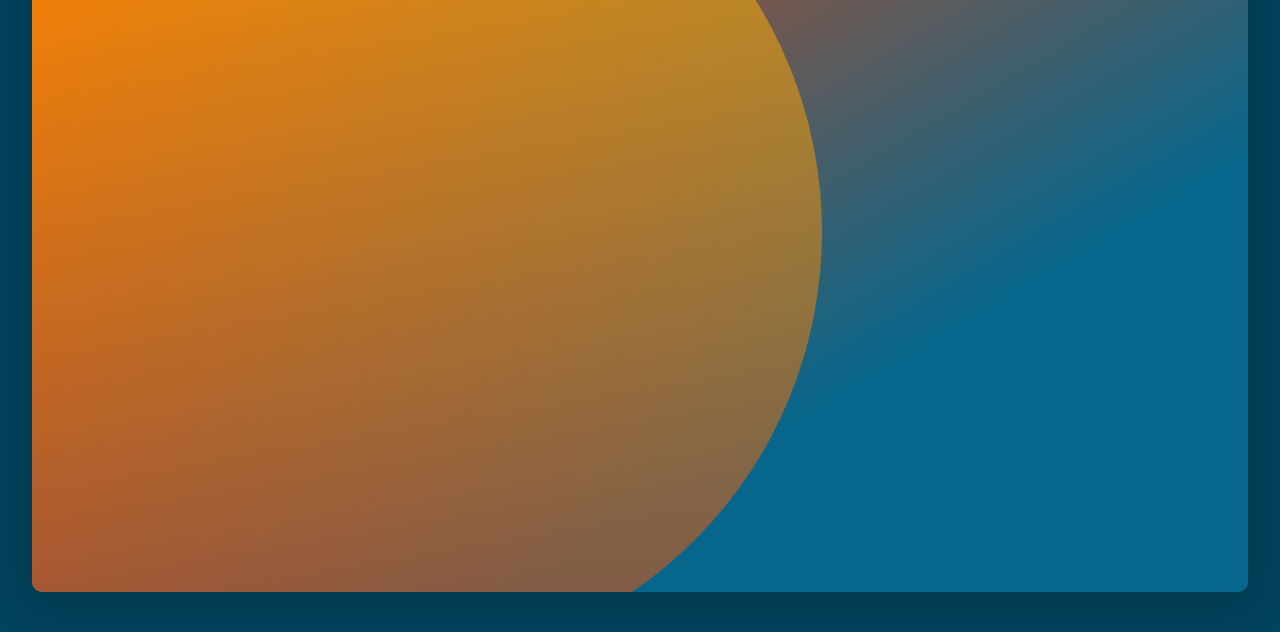
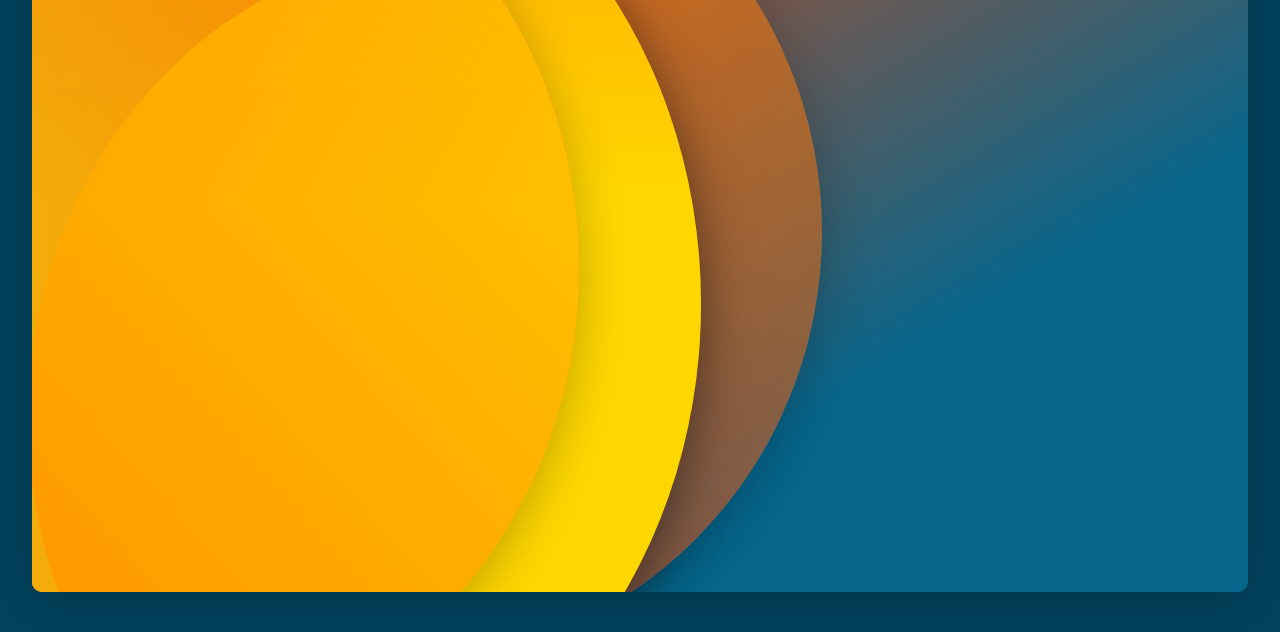
Before and after one commit to Nimira43/Gradient-Website-Header, a plain HTML site: page index.html in a window 1280 px wide. Shown: the part 168-800 px from the top of the page. Drawn offline with Linux system fonts and the light colour scheme.

Commit message:
All layers done.

```diff
--- a/style.css
+++ b/style.css
@@ -55,10 +55,50 @@ html {
   top: -10%;
   left: -5%;
   background: linear-gradient(
-    var(--gold-l),
+    var(--orange-m),
     var(--orange-d));
   border-radius: 0 50% 50% 0;
   opacity: 0.5;
-  box-shadow: 0 1rem 5rem rgba(0, 0, 0, 0.5)''
+  box-shadow: 0 1rem 5rem rgba(0, 0, 0, 0.5);
+}
+
+.layer-2 {
+  width: 70%;
+  height: 140%;
+  position: absolute;
+  top: -10%;
+  left: -15%;
+  background: linear-gradient(
+    var(--orange-l),
+    var(--gold-l) 40%);
+  border-radius: 0 50% 50% 0;
+  box-shadow: 0 1rem 5rem rgba(0, 0, 0, 0.5);
+}
+
+.layer-3 {
+  width: 70%;
+  height: 130%;
+  position: absolute;
+  top: -10%;
+  left: -25%;
+  background: linear-gradient(
+    to right,
+    var(--gold-d),
+    var(--orange-d));
+  border-radius: 0 50% 50% 0;
+  opacity: 0.5;
+  box-shadow: 0 1rem 5rem rgba(0, 0, 0, 0.5);
+  overflow: hidden;
+}
+
+.inner-layer {
+  width: 100%;
+  height: 100%;
+  background: linear-gradient(
+    to top right,
+    var(--orange-d),
+    var(--gold-l));
+  transform: translate(30rem, 15rem);
+  border-radius: 50%;
 
 }
```
